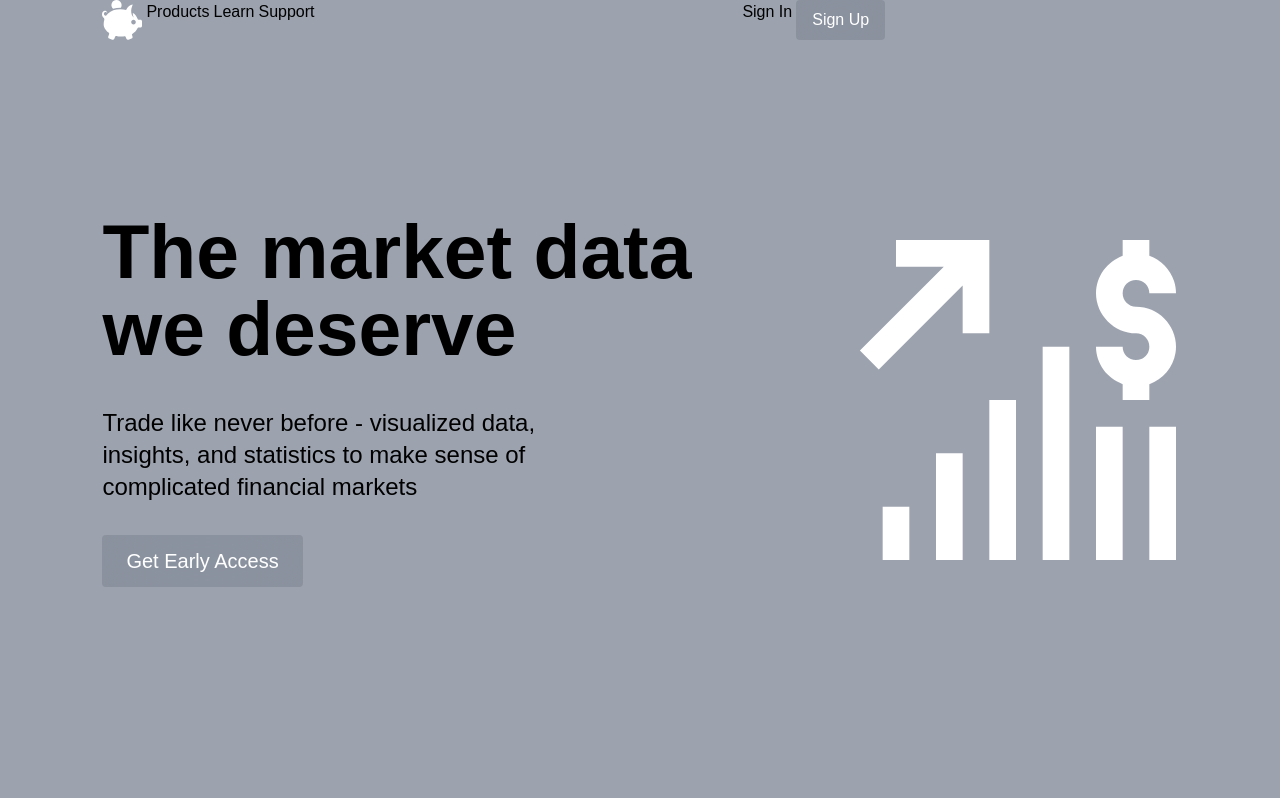
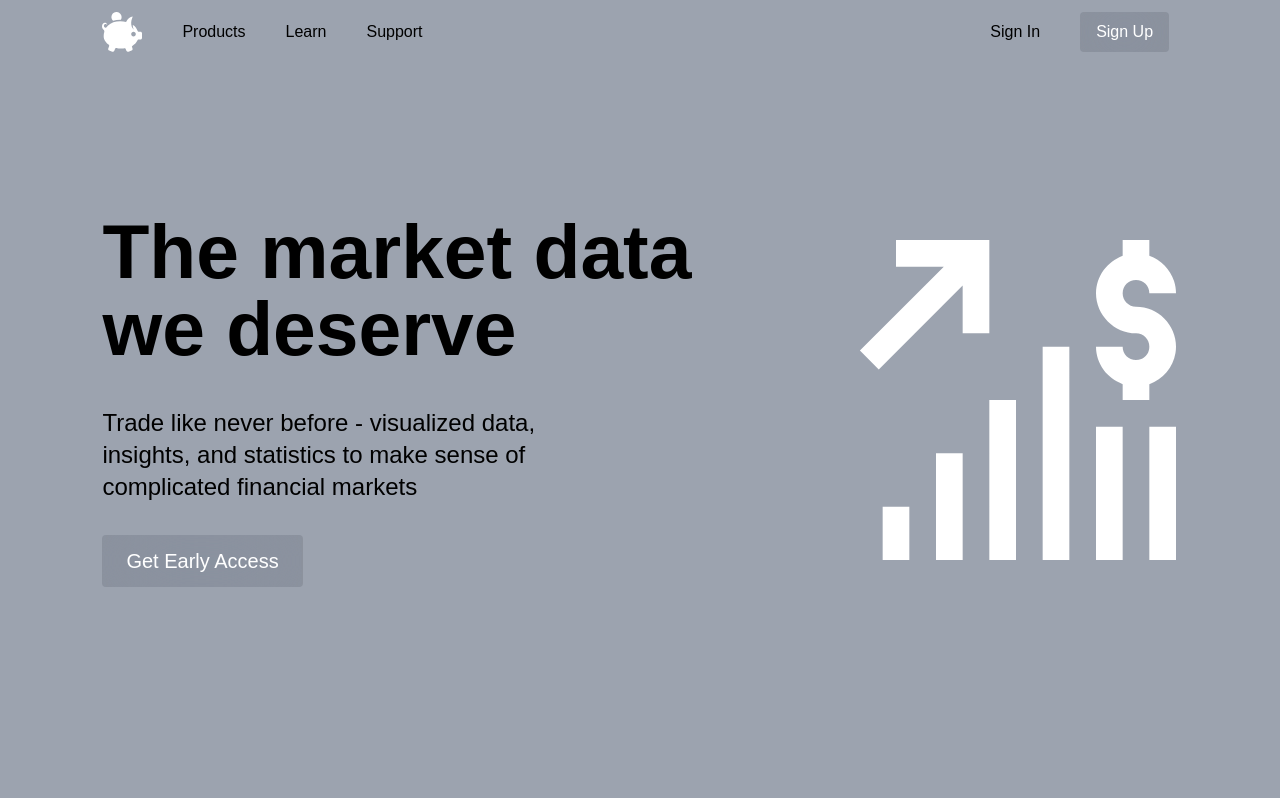
Before and after one commit to jonkarrer/market_maker, a Next.js app: page / in a window 1280 px wide. Shown: the top 798 px of the page. Built offline with nearby package versions, Linux system fonts and the light colour scheme.

Commit message:
first page nav

```diff
--- a/pages/index.tsx
+++ b/pages/index.tsx
@@ -11,26 +11,26 @@ export default function Home() {
 
       {/* Page One */}
       <section className="relative h-screen w-screen overflow-hidden grid grid-row-2 bg-gray-400 sm:flex">
-        <header className="absolute w-screen flex align-middle justify-between top-0 mx-std">
-          <nav className="flex align-middle justify-start">
-            <a className="mr-1" href="#">
+        <header className="w-5/6 absolute flex items-center justify-between top-3 mx-std">
+          <nav id="links" className="flex items-center justify-start">
+            <a className="mr-10" href="#">
               <img className="w-10" src="./assets/piggy.svg" alt="" />
             </a>
-            <a className="mr-1" href="">
+            <a className="mr-10" href="">
               Products
             </a>
-            <a className="mr-1" href="">
+            <a className="mr-10" href="">
               Learn
             </a>
             <a className="mr-1" href="">
               Support
             </a>
           </nav>
-          <nav className="flex align-middle justify-start w-1/2">
-            <a className="mr-1" href="">
+          <nav id="sign-up" className="flex items-center justify-end w-1/2">
+            <a className="mr-10" href="">
               Sign In
             </a>
-            <a className="mr-1" href="">
+            <a href="">
               <button className="btn">Sign Up</button>
             </a>
           </nav>
```
